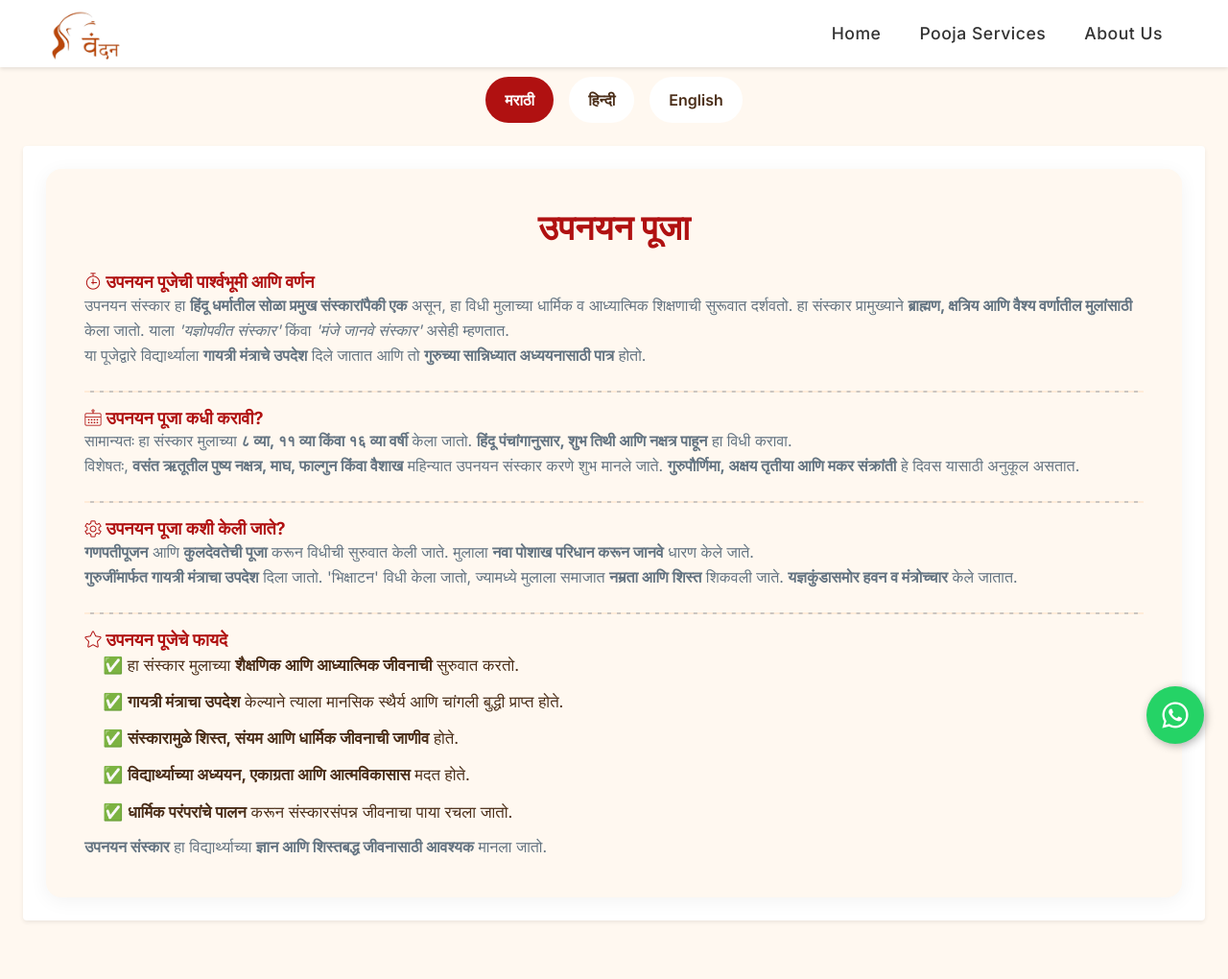
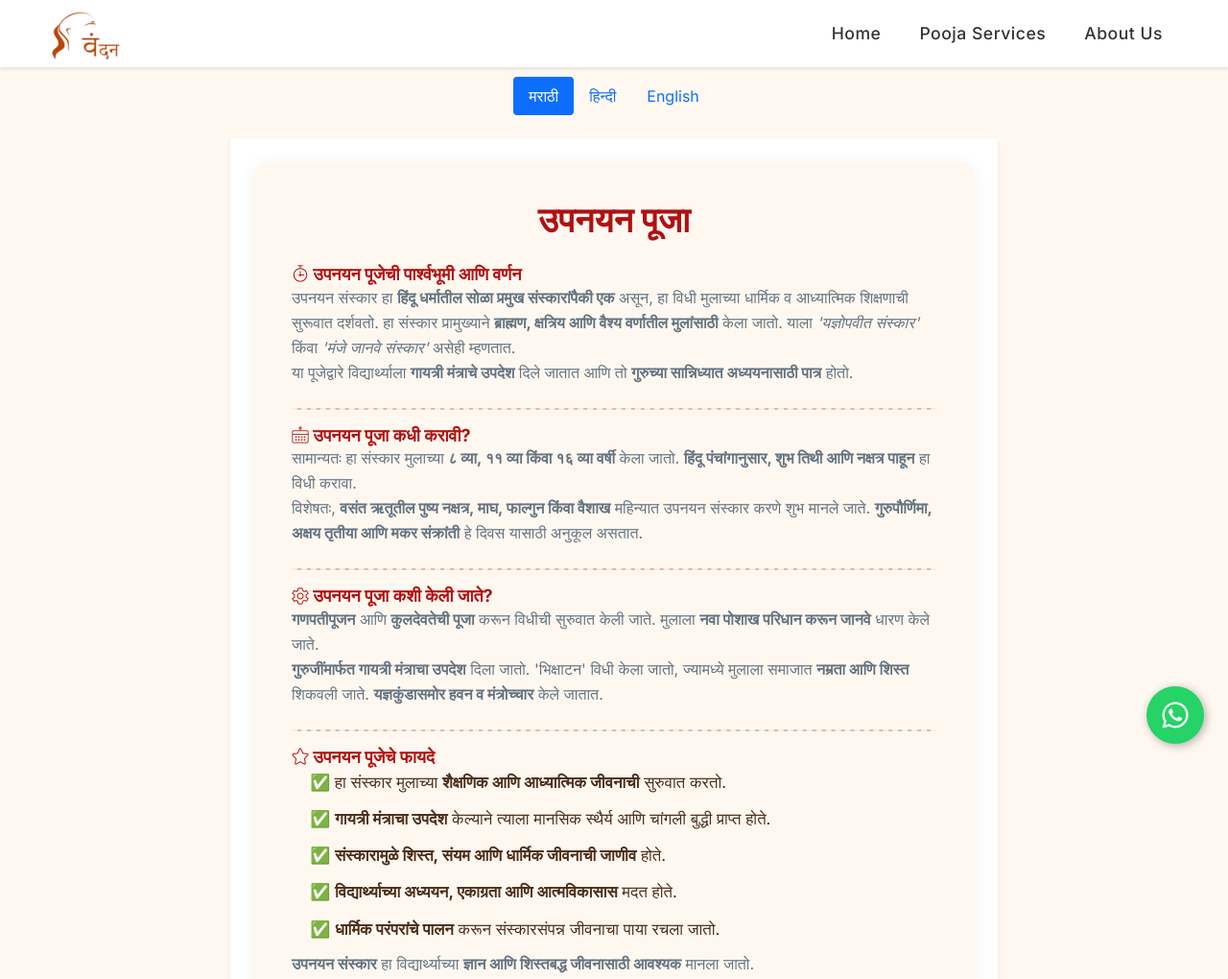
Before and after one commit to panditfromvandan/vandandemo, a plain HTML site: page Upanayan_Sanskar.html in a window 1280 px wide. Shown: the top 1020 px of the page at 96% size. Drawn offline with nearby package versions, Linux system fonts and the light colour scheme.

```diff
--- a/assets/css/ud-styles.css
+++ b/assets/css/ud-styles.css
@@ -3030,32 +3030,32 @@
 }
 
 /* make the pills big & friendly */
-#langTabs .nav-link {
-  font-size: 1rem;
-  font-weight: 600;
-  margin: 0 0.5rem;
-  padding: 0.75rem 1.25rem;
-  border-radius: 50px;
-  color: #4b2e19;
-  background-color: #fff;
-  transition: background 0.2s, color 0.2s;
-}
-#langTabs .nav-link.active {
-  background-color: #b01111;
-  color: #fff;
-}
-#langTabs .nav-link:hover {
-  background-color: #9b5722;
-  color: #fff;
-}
-
-/* content card */
+/* 1) Scrollable pills */
+#langTabs {
+  overflow-x: auto;
+  white-space: nowrap;
+}
+#langTabs .nav-item {
+  display: inline-block;
+}
+
+/* 2) Responsive padding & max-width */
 .tab-pane .bg-white {
-  line-height: 1.6;
-  color: #333;
-}
-.tab-pane hr {
-  border-top: 2px dashed #ffcc99;
-}
+  max-width: 800px;
+  margin: 0 auto;
+  padding-top: 2rem;
+  padding-bottom: 2rem;
+}
+
+/* 3) Boost mobile text size */
+@media (max-width: 576px) {
+  .tab-pane .bg-white {
+    padding-left: 1rem !important;
+    padding-right: 1rem !important;
+    font-size: 1.05rem;
+    line-height: 1.6;
+  }
+}
+
 
 /*# sourceMappingURL=ud-styles.css.map */
```
Also changed, not shown: index.html (+1 -1 lines), pooja_services.html (+1 -1 lines), assets/images/pricing/Satyanarayan.jpg (added).
